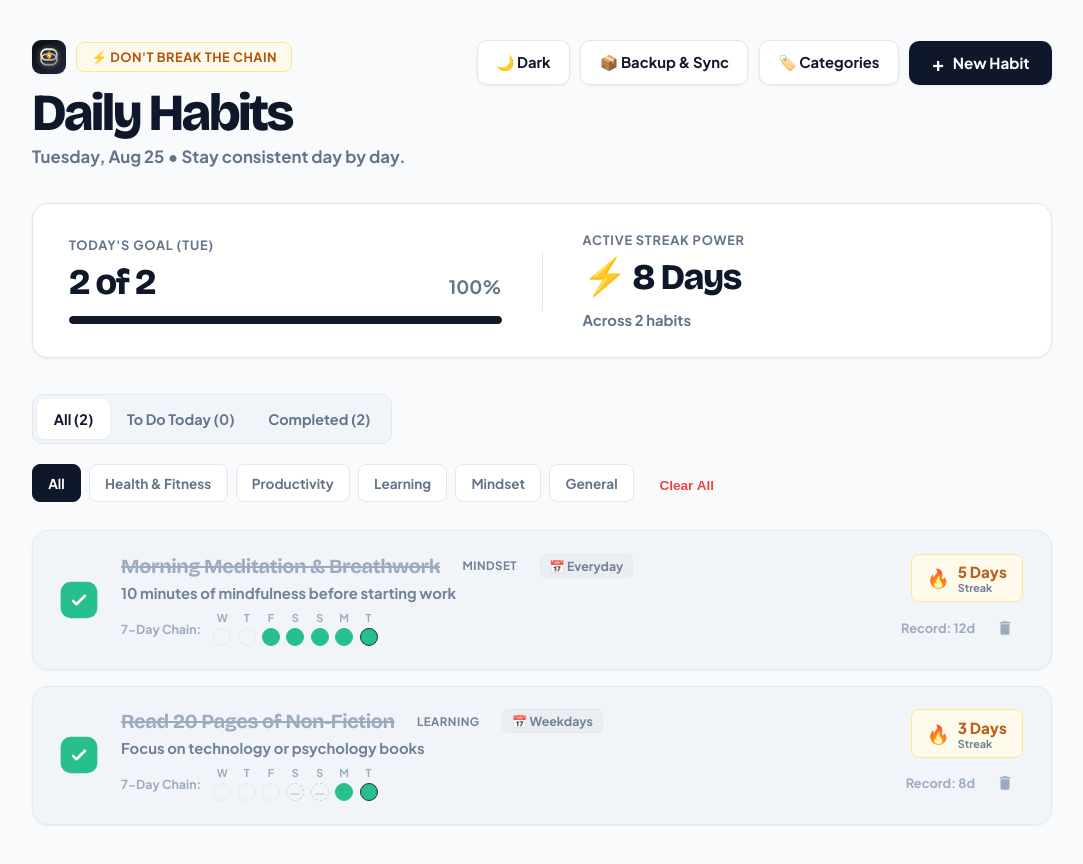
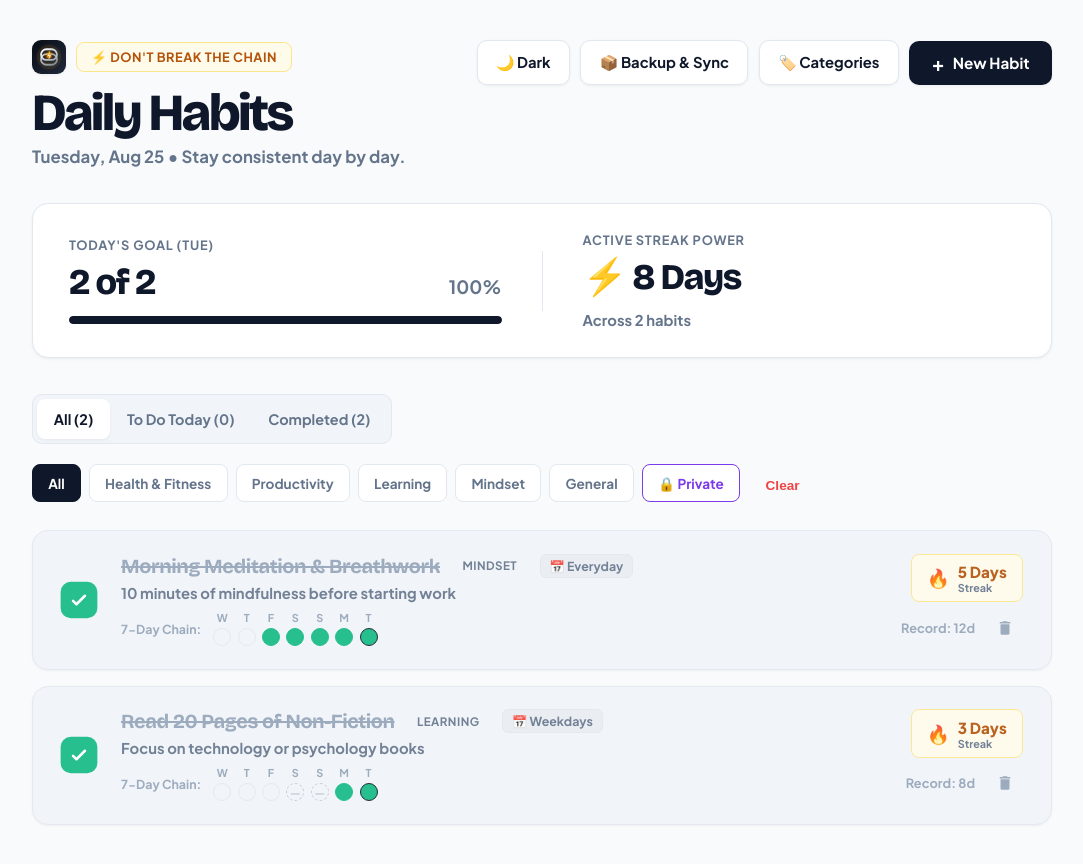
Before and after one commit to Nathanellevy-DI/HabbitTracker.github.io, a React (Vite) app: page / in a window 1280 px wide. Shown: the top 864 px of the page, without its empty margins (98-1181 px from the left). Built offline with nearby package versions, Linux system fonts and the light colour scheme; the HTML template or start-up script is replaced by a standard one.

Commit message:
Add Private category feature with strict privacy filtering

```diff
--- a/src/components/HabitDashboard.css
+++ b/src/components/HabitDashboard.css
@@ -1,4 +1,4 @@
-/* HabitDashboard.css - Clean, Modern, Premium Display Typography & iOS / iPhone 13+ / iPad Design System */
+/* HabitDashboard.css - Clean, Modern, Premium Display Typography & Backup Sync & Privacy Design System */
 
 :root {
   --bg-page: #f8fafc;
@@ -65,12 +65,12 @@ body {
   font-family: 'Plus Jakarta Sans', 'Inter', -apple-system, system-ui, sans-serif;
   -webkit-font-smoothing: antialiased;
   min-height: 100vh;
-  min-height: 100dvh; /* Dynamic Mobile Viewport Height for Safari */
+  min-height: 100dvh;
   transition: background-color 0.2s ease, color 0.2s ease;
-  -webkit-tap-highlight-color: transparent; /* Remove iOS grey flash on tap */
+  -webkit-tap-highlight-color: transparent;
 }
 
-/* SAFE AREA INSET PADDING FOR IPHONE 13, 14, 15, 16 PRO, 17 PRO MAX & DYNAMIC ISLAND */
+/* SAFE AREA INSET PADDING */
 .habit-dashboard {
   max-width: 1020px;
   margin: 0 auto;
@@ -150,7 +150,7 @@ body {
   border: 1px solid var(--border-color);
   color: var(--text-main);
   padding: 0.75rem 1.15rem;
-  min-height: 44px; /* iOS standard touch target size */
+  min-height: 44px;
   border-radius: 10px;
   font-weight: 700;
   font-size: 0.925rem;
@@ -361,6 +361,39 @@ body {
   background: var(--brand-primary);
   border-color: var(--brand-primary);
   color: var(--brand-text);
+}
+
+/* PRIVATE CATEGORY PILL & CARD STYLING */
+.pill-btn.pill-private {
+  border-color: #7c3aed;
+  color: #7c3aed;
+}
+
+body.dark-theme .pill-btn.pill-private {
+  border-color: #a78bfa;
+  color: #a78bfa;
+}
+
+.pill-btn.pill-private.active {
+  background: #7c3aed;
+  border-color: #7c3aed;
+  color: #ffffff;
+}
+
+.badge-private {
+  background: rgba(124, 58, 237, 0.1) !important;
+  color: #7c3aed !important;
+  border: 1px solid rgba(124, 58, 237, 0.3) !important;
+}
+
+body.dark-theme .badge-private {
+  background: rgba(167, 139, 250, 0.15) !important;
+  color: #c4b5fd !important;
+  border: 1px solid rgba(167, 139, 250, 0.3) !important;
+}
+
+.item-private {
+  border-color: rgba(124, 58, 237, 0.4) !important;
 }
 
 .btn-clear-all {
@@ -1042,11 +1075,7 @@ body.dark-theme .schedule-badge {
   background: var(--brand-primary-hover);
 }
 
-/* ===================================================
-   RESPONSIVE DESIGN: IPHONE 13, 14, 15, 16 PRO, 17 PRO MAX & IPAD
-   =================================================== */
-
-/* IPHONE 13 PRO / 14 / 15 / 16 PRO / 17 PRO MAX MOBILE VIEWPORTS (390px - 440px) */
+/* RESPONSIVE DESIGN */
 @media (max-width: 640px) {
   .habit-dashboard {
     padding-top: max(1.5rem, calc(1rem + env(safe-area-inset-top)));
@@ -1129,7 +1158,6 @@ body.dark-theme .schedule-badge {
   }
 }
 
-/* IPAD & TABLET VIEWPORTS (641px - 1024px) */
 @media (min-width: 641px) and (max-width: 1024px) {
   .habit-dashboard {
     padding: 3rem 2rem;
--- a/src/components/HabitDashboard.jsx
+++ b/src/components/HabitDashboard.jsx
@@ -53,9 +53,21 @@ const DEFAULT_HABITS = [
     completedDates: [getTodayStr(-2), getTodayStr(-1), getTodayStr(0)],
     createdAt: '2026-08-05',
   },
+  {
+    id: 'h3_private',
+    name: 'Personal Reflection & Journaling',
+    description: 'Private personal reflection entry',
+    category: 'Private',
+    color: '#7c3aed',
+    targetDays: ['Mon', 'Tue', 'Wed', 'Thu', 'Fri', 'Sat', 'Sun'],
+    currentStreak: 4,
+    longestStreak: 7,
+    completedDates: [getTodayStr(-3), getTodayStr(-2), getTodayStr(-1), getTodayStr(0)],
+    createdAt: '2026-08-01',
+  },
 ];
 
-const DEFAULT_CATEGORIES = ['Health & Fitness', 'Productivity', 'Learning', 'Mindset', 'General'];
+const DEFAULT_CATEGORIES = ['Health & Fitness', 'Productivity', 'Learning', 'Mindset', 'General', 'Private'];
 const PALETTE = ['#0f172a', '#2563eb', '#059669', '#d97706', '#dc2626', '#7c3aed', '#0284c7'];
 
 const STORAGE_KEYS = {
@@ -79,7 +91,11 @@ export default function HabitDashboard() {
   const [categories, setCategories] = useState(() => {
     try {
       const saved = localStorage.getItem(STORAGE_KEYS.CATEGORIES);
-      return saved ? JSON.parse(saved) : DEFAULT_CATEGORIES;
+      let parsed = saved ? JSON.parse(saved) : DEFAULT_CATEGORIES;
+      if (!parsed.includes('Private')) {
+        parsed.push('Private');
+      }
+      return parsed;
     } catch {
       return DEFAULT_CATEGORIES;
     }
@@ -215,10 +231,19 @@ export default function HabitDashboard() {
     }
   };
 
-  // Clear all habits
+  // Clear habits in current view
   const handleClearAllHabits = () => {
-    if (window.confirm('Are you sure you want to delete ALL habits? This action cannot be undone.')) {
-      setHabits([]);
+    const isPrivateView = filterCategory === 'Private';
+    const msg = isPrivateView
+      ? 'Are you sure you want to delete ALL Private habits?'
+      : 'Are you sure you want to delete ALL public habits?';
+
+    if (window.confirm(msg)) {
+      if (isPrivateView) {
+        setHabits(habits.filter((h) => h.category !== 'Private'));
+      } else {
+        setHabits(habits.filter((h) => h.category === 'Private'));
+      }
     }
   };
 
@@ -277,6 +302,10 @@ export default function HabitDashboard() {
   };
 
   const handleRemoveCategory = (catToRemove) => {
+    if (catToRemove === 'Private') {
+      alert('The Private category is built-in and cannot be removed.');
+      return;
+    }
     if (categories.length <= 1) {
       alert('You must have at least one category.');
       return;
@@ -386,30 +415,41 @@ export default function HabitDashboard() {
     return targetDays.join(', ');
   };
 
+  // ==========================================
+  // PRIVACY FILTERING LOGIC
+  // - "All" tab shows all PUBLIC habits only (excludes Private).
+  // - "Private" category pill tab shows ONLY Private habits.
+  // ==========================================
+  const relevantHabits = useMemo(() => {
+    if (filterCategory === 'Private') {
+      return habits.filter((h) => h.category === 'Private');
+    }
+    if (filterCategory === 'All') {
+      return habits.filter((h) => h.category !== 'Private');
+    }
+    return habits.filter((h) => h.category === filterCategory);
+  }, [habits, filterCategory]);
+
   const habitsForToday = useMemo(() => {
-    return habits.filter((h) => h.targetDays.includes(todayDayId));
-  }, [habits, todayDayId]);
+    return relevantHabits.filter((h) => h.targetDays.includes(todayDayId));
+  }, [relevantHabits, todayDayId]);
 
   const filteredHabits = useMemo(() => {
-    return habits.filter((habit) => {
+    return relevantHabits.filter((habit) => {
       const isDoneToday = habit.completedDates.includes(todayStr);
       const isScheduledToday = habit.targetDays.includes(todayDayId);
-
-      if (filterCategory !== 'All' && habit.category !== filterCategory) {
-        return false;
-      }
 
       if (activeTab === 'pending') return isScheduledToday && !isDoneToday;
       if (activeTab === 'completed') return isDoneToday;
 
       return true;
     });
-  }, [habits, filterCategory, activeTab, todayStr, todayDayId]);
+  }, [relevantHabits, activeTab, todayStr, todayDayId]);
 
   const completedTodayCount = habitsForToday.filter((h) => h.completedDates.includes(todayStr)).length;
   const totalTodayScheduledCount = habitsForToday.length;
   const completionPercentage = totalTodayScheduledCount > 0 ? Math.round((completedTodayCount / totalTodayScheduledCount) * 100) : 0;
-  const totalActiveStreaks = habits.reduce((acc, h) => acc + h.currentStreak, 0);
+  const totalActiveStreaks = relevantHabits.reduce((acc, h) => acc + h.currentStreak, 0);
 
   const past7Days = Array.from({ length: 7 }, (_, i) => {
     const d = new Date();
@@ -437,11 +477,18 @@ export default function HabitDashboard() {
             <img src="./icon.svg" alt="Habit Chain Logo" className="app-header-logo" />
             <span className="brand-badge">⚡ DON'T BREAK THE CHAIN</span>
           </div>
-          <h1 className="header-title">Daily Habits</h1>
-          <p className="header-subtitle">{formattedCurrentDate} • Stay consistent day by day.</p>
+          <h1 className="header-title">
+            {filterCategory === 'Private' ? '🔒 Private Habits' : 'Daily Habits'}
+          </h1>
+          <p className="header-subtitle">
+            {filterCategory === 'Private'
+              ? 'Your private habits (hidden from All view)'
+              : `${formattedCurrentDate} • Stay consistent day by day.`}
+          </p>
         </div>
 
         <div className="header-actions">
+          {/* THEME TOGGLE */}
           <button
             className="btn-theme-toggle"
             onClick={() => setIsDarkMode(!isDarkMode)}
@@ -450,6 +497,7 @@ export default function HabitDashboard() {
             {isDarkMode ? '☀️ Light' : '🌙 Dark'}
           </button>
 
+          {/* BACKUP / DATA TRANSFER BUTTON */}
           <button
             className="btn-manage-cat"
             onClick={() => setShowDataModal(true)}
@@ -458,6 +506,7 @@ export default function HabitDashboard() {
             📦 Backup & Sync
           </button>
 
+          {/* CATEGORIES BUTTON */}
           <button
             className="btn-manage-cat"
             onClick={() => setShowCategoryModal(true)}
@@ -466,6 +515,7 @@ export default function HabitDashboard() {
             🏷️ Categories
           </button>
 
+          {/* ADD HABIT BUTTON */}
           <button className="btn-add-habit" onClick={() => setShowAddModal(true)}>
             <span className="btn-icon">+</span> New Habit
           </button>
@@ -493,7 +543,7 @@ export default function HabitDashboard() {
             <div className="metric-val-row">
               <span className="metric-value streak-glow">⚡ {totalActiveStreaks} Days</span>
             </div>
-            <span className="metric-subtext">Across {habits.length} habits</span>
+            <span className="metric-subtext">Across {relevantHabits.length} habits</span>
           </div>
         </div>
       </div>
@@ -506,7 +556,7 @@ export default function HabitDashboard() {
             className={`tab-btn ${activeTab === 'all' ? 'active' : ''}`}
             onClick={() => setActiveTab('all')}
           >
-            All ({habits.length})
+            All ({relevantHabits.length})
           </button>
           <button
             className={`tab-btn ${activeTab === 'pending' ? 'active' : ''}`}
@@ -531,20 +581,23 @@ export default function HabitDashboard() {
             >
               All
             </button>
-            {categories.map((cat) => (
+            {categories.map((cat) => {
+              const isPrivate = cat === 'Private';
+              return (
                 <button
                   key={cat}
-                className={`pill-btn ${filterCategory === cat ? 'active' : ''}`}
+                  className={`pill-btn ${filterCategory === cat ? 'active' : ''} ${isPrivate ? 'pill-private' : ''}`}
                   onClick={() => setFilterCategory(cat)}
                 >
-                {cat}
+                  {isPrivate ? '🔒 Private' : cat}
                 </button>
-            ))}
+              );
+            })}
           </div>
 
-          {habits.length > 0 && (
-            <button className="btn-clear-all" onClick={handleClearAllHabits} title="Delete all habits">
-              Clear All
+          {relevantHabits.length > 0 && (
+            <button className="btn-clear-all" onClick={handleClearAllHabits} title="Delete habits in view">
+              Clear
             </button>
           )}
         </div>
@@ -554,19 +607,26 @@ export default function HabitDashboard() {
       <main className="habits-list">
         {filteredHabits.length === 0 ? (
           <div className="empty-state">
-            <div className="empty-icon">✓</div>
-            <h3>No habits in this view</h3>
-            <p>Click "New Habit" above to create a habit for your schedule.</p>
+            <div className="empty-icon">{filterCategory === 'Private' ? '🔒' : '✓'}</div>
+            <h3>
+              {filterCategory === 'Private' ? 'No private habits' : 'No habits in this view'}
+            </h3>
+            <p>
+              {filterCategory === 'Private'
+                ? 'Create a habit and select "Private" category to keep it hidden from the main view.'
+                : 'Click "New Habit" above to create a habit for your schedule.'}
+            </p>
           </div>
         ) : (
           filteredHabits.map((habit) => {
             const isCompletedToday = habit.completedDates.includes(todayStr);
             const isScheduledToday = habit.targetDays.includes(todayDayId);
+            const isPrivate = habit.category === 'Private';
 
             return (
               <div
                 key={habit.id}
-                className={`habit-card ${isCompletedToday ? 'completed' : ''} ${!isScheduledToday ? 'off-day' : ''}`}
+                className={`habit-card ${isCompletedToday ? 'completed' : ''} ${!isScheduledToday ? 'off-day' : ''} ${isPrivate ? 'card-private' : ''}`}
               >
                 {/* CHECKBOX TRIGGER */}
                 <button
@@ -592,7 +652,9 @@ export default function HabitDashboard() {
                 <div className="habit-info">
                   <div className="habit-header-row">
                     <h3 className="habit-name">{habit.name}</h3>
-                    <span className="category-badge">{habit.category}</span>
+                    <span className={`category-badge ${isPrivate ? 'badge-private' : ''}`}>
+                      {isPrivate ? '🔒 Private' : habit.category}
+                    </span>
                     <span className="schedule-badge">📅 {getScheduleBadgeText(habit.targetDays)}</span>
                   </div>
                   {habit.description && <p className="habit-desc">{habit.description}</p>}
@@ -727,7 +789,9 @@ export default function HabitDashboard() {
                     onChange={(e) => setNewHabitCategory(e.target.value)}
                   >
                     {categories.map((cat) => (
-                      <option key={cat} value={cat}>{cat}</option>
+                      <option key={cat} value={cat}>
+                        {cat === 'Private' ? '🔒 Private (Hidden from All)' : cat}
+                      </option>
                     ))}
                   </select>
                 </div>
@@ -789,8 +853,9 @@ export default function HabitDashboard() {
               <label className="section-label">Existing Categories</label>
               <div className="cat-tags-grid">
                 {categories.map((cat) => (
-                  <div key={cat} className="cat-tag-item">
-                    <span>{cat}</span>
+                  <div key={cat} className={`cat-tag-item ${cat === 'Private' ? 'item-private' : ''}`}>
+                    <span>{cat === 'Private' ? '🔒 Private (Built-in)' : cat}</span>
+                    {cat !== 'Private' && (
                       <button
                         type="button"
                         className="btn-remove-cat"
@@ -799,6 +864,7 @@ export default function HabitDashboard() {
                       >
                         ×
                       </button>
+                    )}
                   </div>
                 ))}
               </div>
```
Lines whose indentation alone changed are shown as unchanged.
